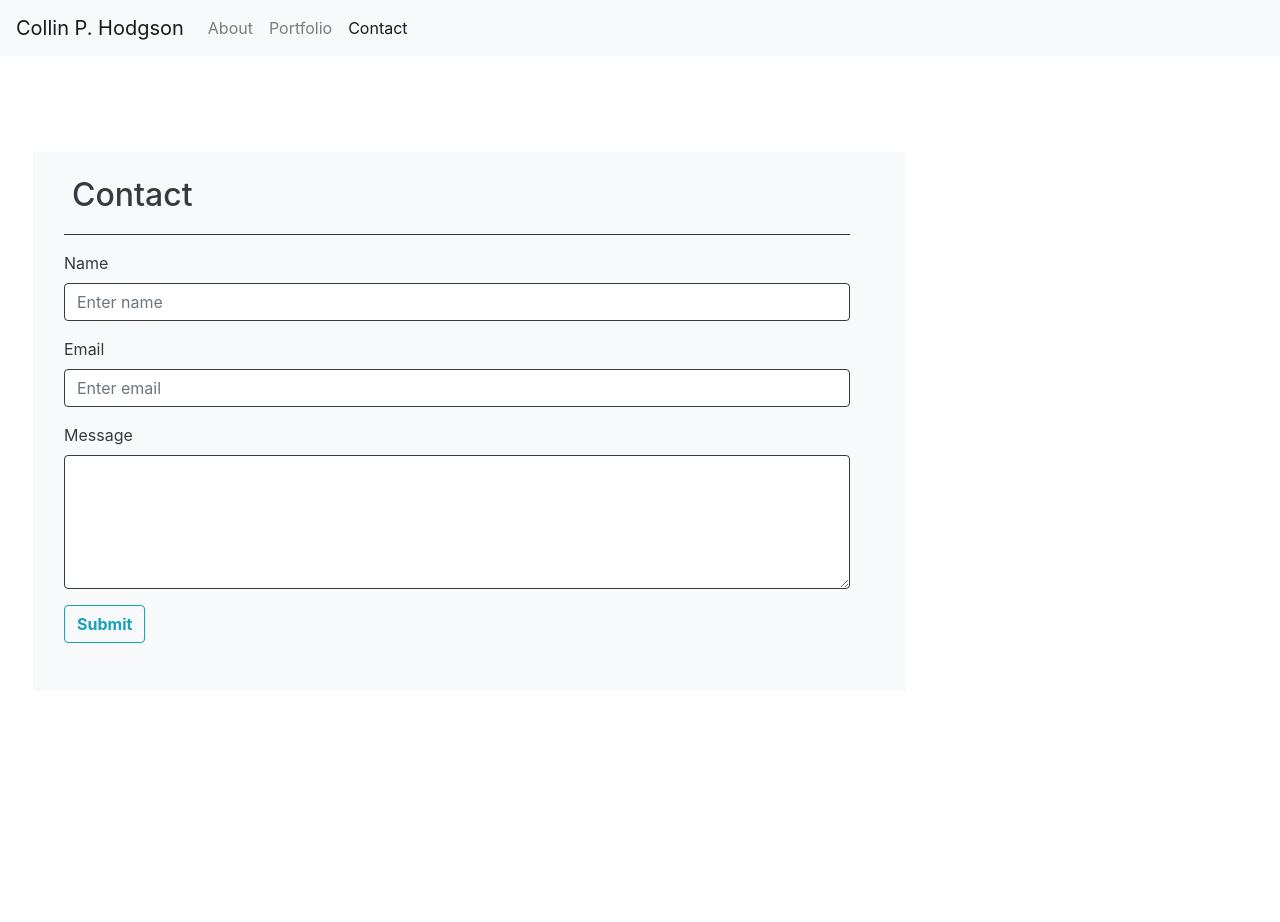
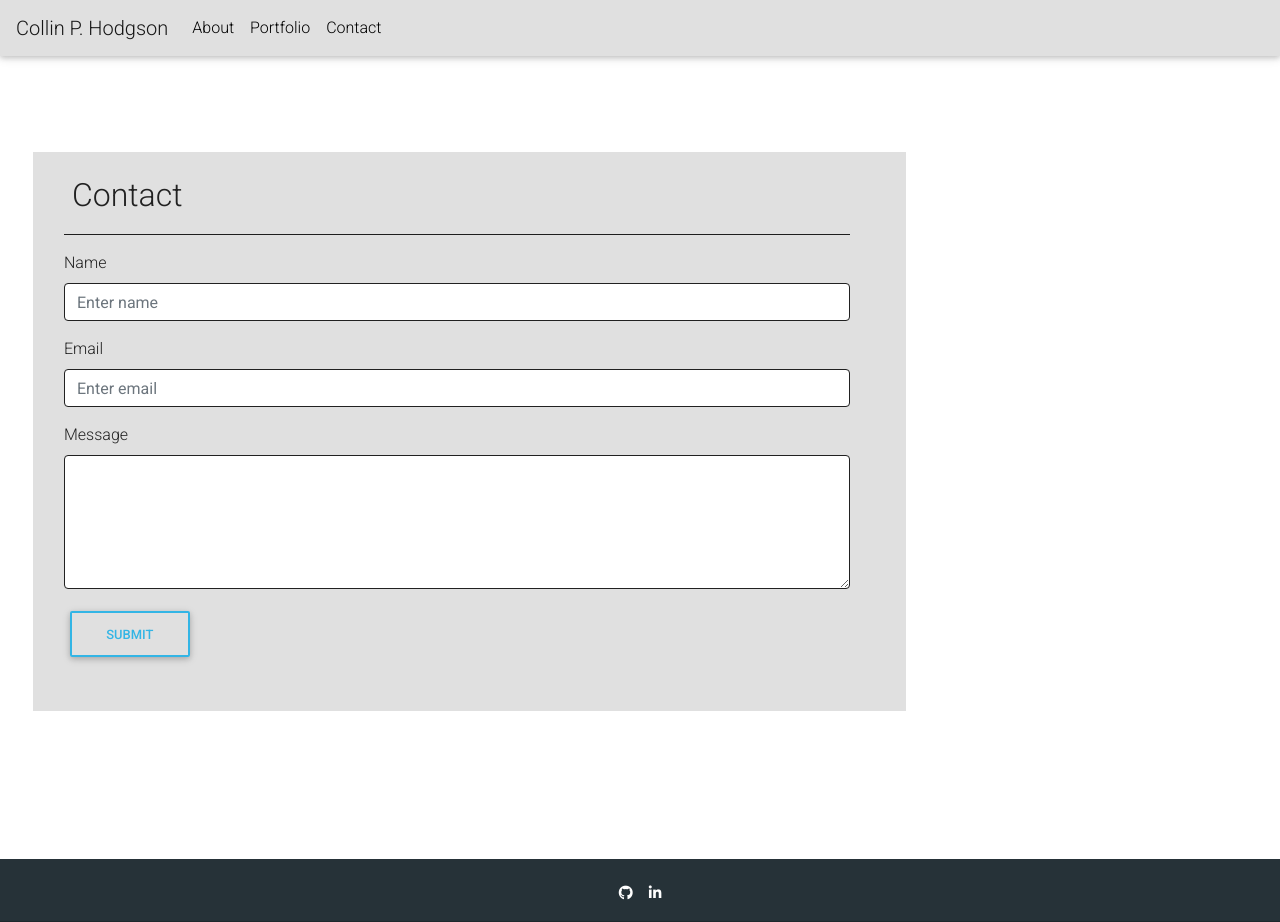
Before and after one commit to Collin-Hodgson/React-Portfolio, a React (Create React App) app: page /search in a window 1280 px wide. Shown: the top 922 px of the page. Built offline with nearby package versions, Linux system fonts and the light colour scheme.

Commit message:
Added more mdbootstrap dependencies and imported boostrap files in index.js changed link on linkedin footer icon

```diff
--- a/package.json
+++ b/package.json
@@ -11,6 +11,7 @@
     "bootstrap": "^4.5.3",
     "gh-pages": "^3.1.0",
     "mdbootstrap": "^4.19.1",
+    "mdbreact": "^4.27.0",
     "react": "^16.13.1",
     "react-bootstrap": "^1.3.0",
     "react-dom": "^16.13.1",
--- a/src/components/Footer/index.js
+++ b/src/components/Footer/index.js
@@ -9,7 +9,7 @@ function Footer() {
           <li class="list-inline-item">
             <a
               class="btn-floating btn-fb mx-1"
-              href="https://github.com/Collin-Hodgson"
+              href="https://www.linkedin.com/in/collinhodgson?lipi=urn%3Ali%3Apage%3Ad_flagship3_profile_view_base_contact_details%3BbaDSOG4pSUKwACfo%2Bmpf9w%3D%3D"
             >
               <i class="fab fa-github"> </i>
             </a>
--- a/src/index.js
+++ b/src/index.js
@@ -3,5 +3,8 @@ import ReactDOM from "react-dom";
 import App from "./App";
 import "./index.css";
 import "bootstrap/dist/css/bootstrap.min.css";
+import "@fortawesome/fontawesome-free/css/all.min.css";
+import "bootstrap-css-only/css/bootstrap.min.css";
+import "mdbreact/dist/css/mdb.css";
 
 ReactDOM.render(<App />, document.getElementById("root"));
```
Also changed, not shown: 1 other file (tests, documents, lock files or other folders).
